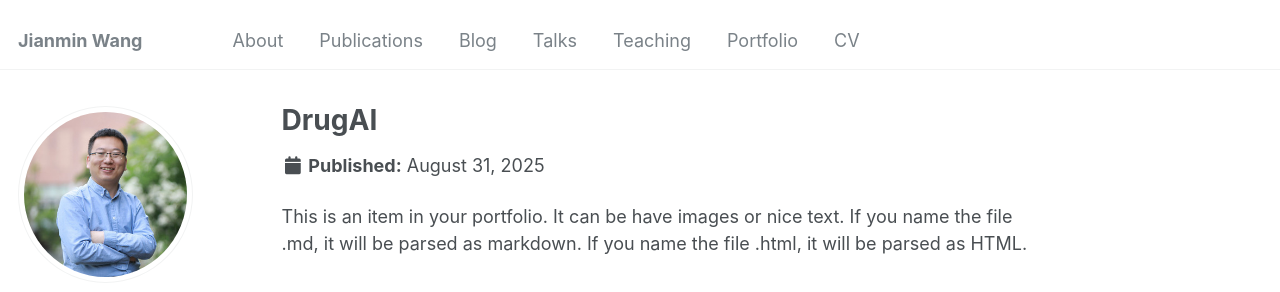
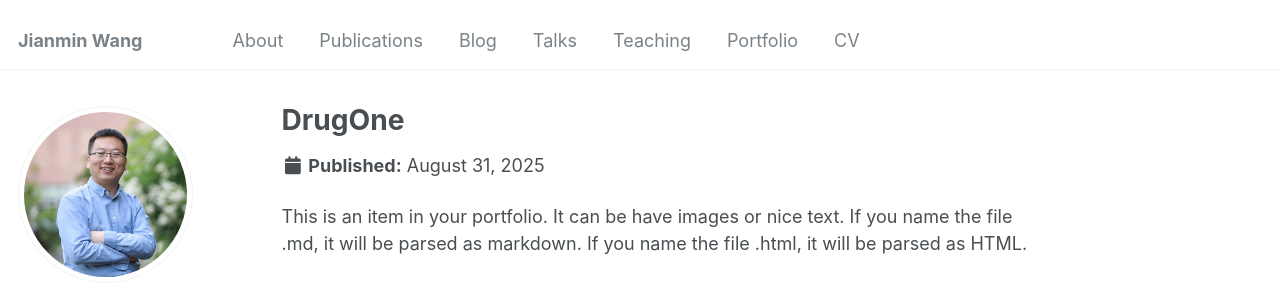
Before and after one commit to Jianmin2drugai/Jianmin2drugai.github.io, a Jekyll site: the page built from _portfolio/portfolio-1.md, in a window 1280 px wide and 962 px high. Shown: the top 292 px of the window. Built offline with Jekyll 4.4.1, drawn with Linux system fonts in a browser that asks for light colours; some web fonts are replaced.

Commit message:
Update portfolio-1.md

```diff
--- a/_portfolio/portfolio-1.md
+++ b/_portfolio/portfolio-1.md
@@ -1,6 +1,6 @@
 ---
-title: "DrugAI"
-excerpt: "微信公众号(WeChat Official Accounts)DrugAI<br/><img src='/images/drugai_logo.png'>"
+title: "DrugOne"
+excerpt: "微信公众号(WeChat Official Accounts)DrugOne<br/><img src='/images/drugone_logo.png'>"
 collection: portfolio
 ---
 
```
